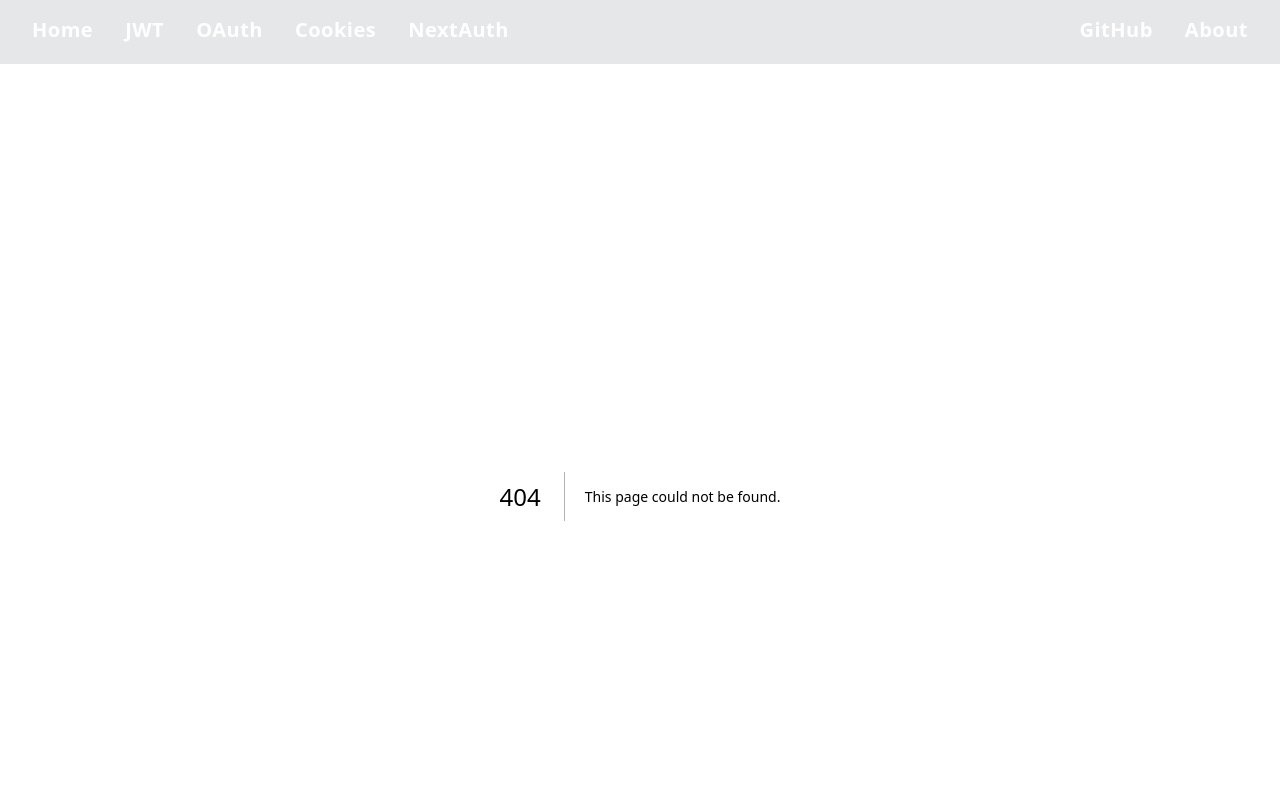
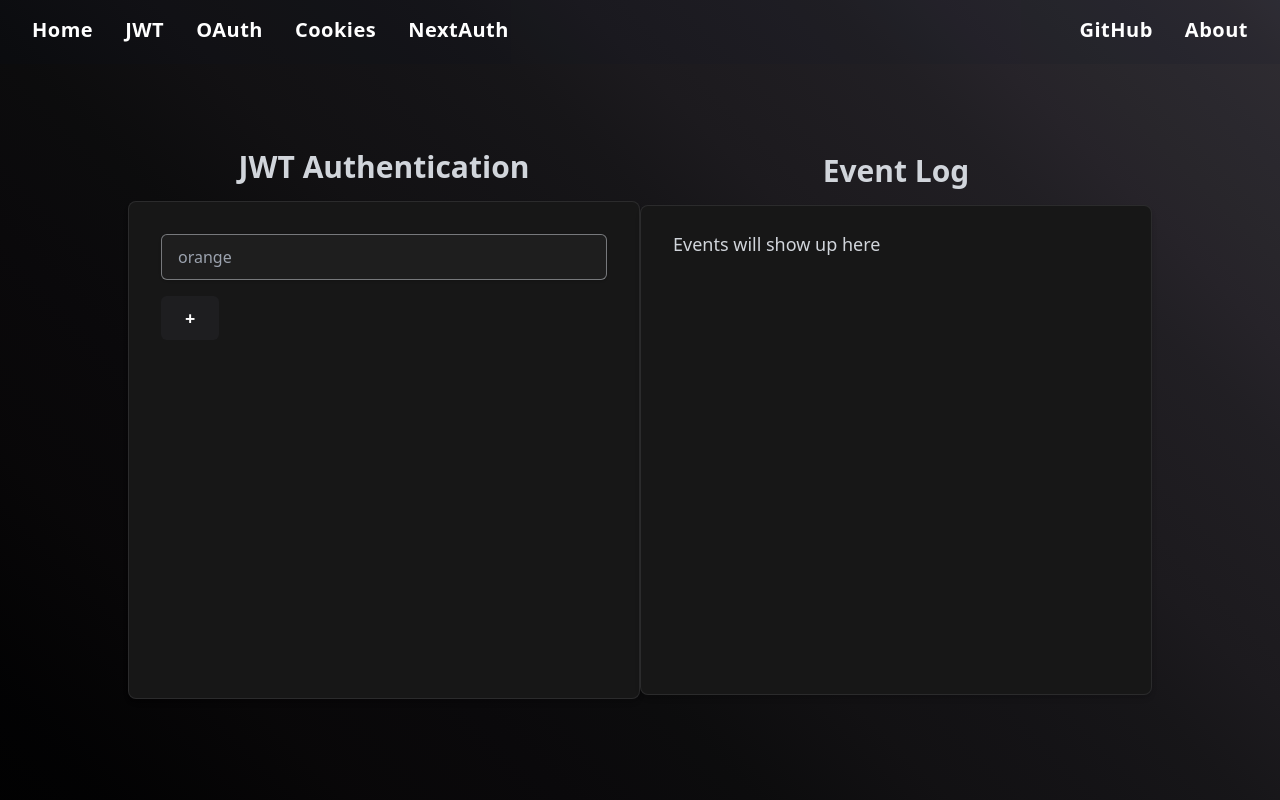
Before and after one commit to shivoqu/authenticator, a Next.js app: page /jwt/playground in a window 1280 px wide. Before the commit this address had no page. Shown: the top 800 px of the page. Built offline with nearby package versions, Linux system fonts and the light colour scheme.

Commit message:
add to-do list in and a /playground

```diff
--- a/app/jwt/page.tsx
+++ b/app/jwt/page.tsx
@@ -62,6 +62,9 @@ export default function Jwt() {
             <h3 className="text-lg ">Access token:</h3>
             {token?.split(".").map((item, index) => (
               <p className={"text-" + colorMap.get(index)} key={index}>
+                {index!==0&&
+                <span className="text-white">.</span>
+                }
                 {item}
               </p>
             ))}
--- /dev/null
+++ b/app/jwt/playground/page.tsx
@@ -0,0 +1,66 @@
+"use client";
+import { useState } from "react";
+import Wrapper from "../../../ui/Wrapper";
+import SecondaryButton from "../../../ui/SecondaryButton";
+import { food } from "../../../lib/res/food";
+
+interface Item {
+  id: number;
+  name: string;
+}
+
+export default function Playground() {
+  const [item, setItem] = useState<string>("");
+  const [id, setId] = useState<number>(0);
+  const [items, setItems] = useState<Item[]>([]);
+
+  const addItem = (item: string) => {
+    if (item === "") return;
+    setItems([...items, { name: item, id: id }]);
+    setItem("");
+    setId(id + 1);
+    console.log("added", item);
+  };
+
+  const removeItem = (id: number) => {
+    setItems(items.filter((item) => item.id !== id));
+    console.log("removed", id);
+  };
+
+  return (
+    <Wrapper>
+      <div className="h-[27rem]">
+        <ul>
+          {items.map((item) => (
+            <li key={item.id} className="flex w-full mb-2">
+              <span className="text-md text-white mr-auto">{item.name}</span>
+              <SecondaryButton name="-" onClick={() => removeItem(item.id)} />
+            </li>
+          ))}
+        </ul>
+
+        <div className="mb-4">
+          <label
+            className="block text-gray-300 text-md font-medium mb-2"
+            htmlFor="username"
+          ></label>
+          <input
+            className="bg-neutral-800/50 focus:bg-neutral-700/50
+            shadow border text-md border-gray-300/50 rounded-md
+            px-4 py-3 w-full text-gray-300 leading-tight focus:border-transparent"
+            type="text"
+            name="itemName"
+            placeholder={food[Math.floor(Math.random() * 31)]}
+            required
+            value={item}
+            onChange={(e) => {
+              setItem(e.target.value);
+            }}
+          />
+        </div>
+
+        <SecondaryButton name="+" onClick={() => addItem(item)} />
+      </div>
+    </Wrapper>
+  );
+}
--- /dev/null
+++ b/lib/res/food.ts
@@ -0,0 +1,34 @@
+export const food = [
+  "apple",
+  "banana",
+  "orange",
+  "grape",
+  "strawberry",
+  "blueberry",
+  "raspberry",
+  "blackberry",
+  "watermelon",
+  "pineapple",
+  "mango",
+  "kiwi",
+  "pear",
+  "peach",
+  "plum",
+  "apricot",
+  "cherry",
+  "lemon",
+  "lime",
+  "coconut",
+  "avocado",
+  "tomato",
+  "potato",
+  "carrot",
+  "broccoli",
+  "cauliflower",
+  "celery",
+  "spinach",
+  "lettuce",
+  "cucumber",
+  "onion",
+  "garlic",
+];
--- a/pages/api/login.ts
+++ b/pages/api/login.ts
@@ -19,7 +19,7 @@ export default async function handler(
   const user = await login({ username, password });
 
   if (user) {
-    const expIn = "7d";
+    const expIn = "15m";
     const token : string = jwt.sign({ username }, secret, { expiresIn: expIn });
 
     res.setHeader(
@@ -28,7 +28,7 @@ export default async function handler(
         httpOnly: true,
         secure: process.env.NODE_ENV !== "development",
         sameSite: "strict",
-        maxAge: 60 * 60 * 24 * 7,
+        maxAge: 60 * 15,
         path: "/",
       })
     );
--- /dev/null
+++ b/ui/SecondaryButton.tsx
@@ -0,0 +1,22 @@
+const SecondaryButton = ({
+  name,
+  onClick,
+}: {
+  name: string;
+  onClick: React.MouseEventHandler<HTMLButtonElement>;
+}) => {
+  return (
+    <button
+      className="px-6 font-bold py-2 text-lg transition-all duration-100
+      bg-zinc-800/50 hover:bg-zinc-700/50 focus:bg-zinc-700/50
+    text-white rounded-md"
+      type="submit"
+      name={name.toLowerCase()}
+      onClick={onClick}
+    >
+      {name}
+    </button>
+  );
+};
+
+export default SecondaryButton;
```
Also changed, not shown: middleware.ts (line endings or trailing spaces).
